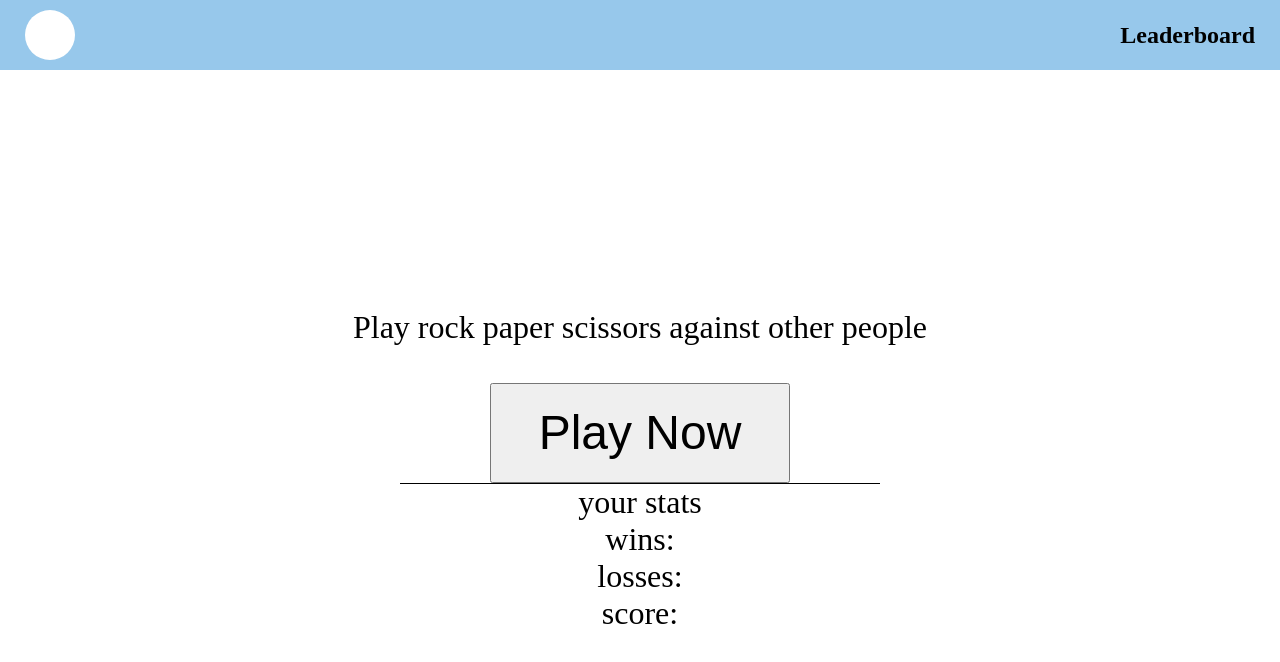
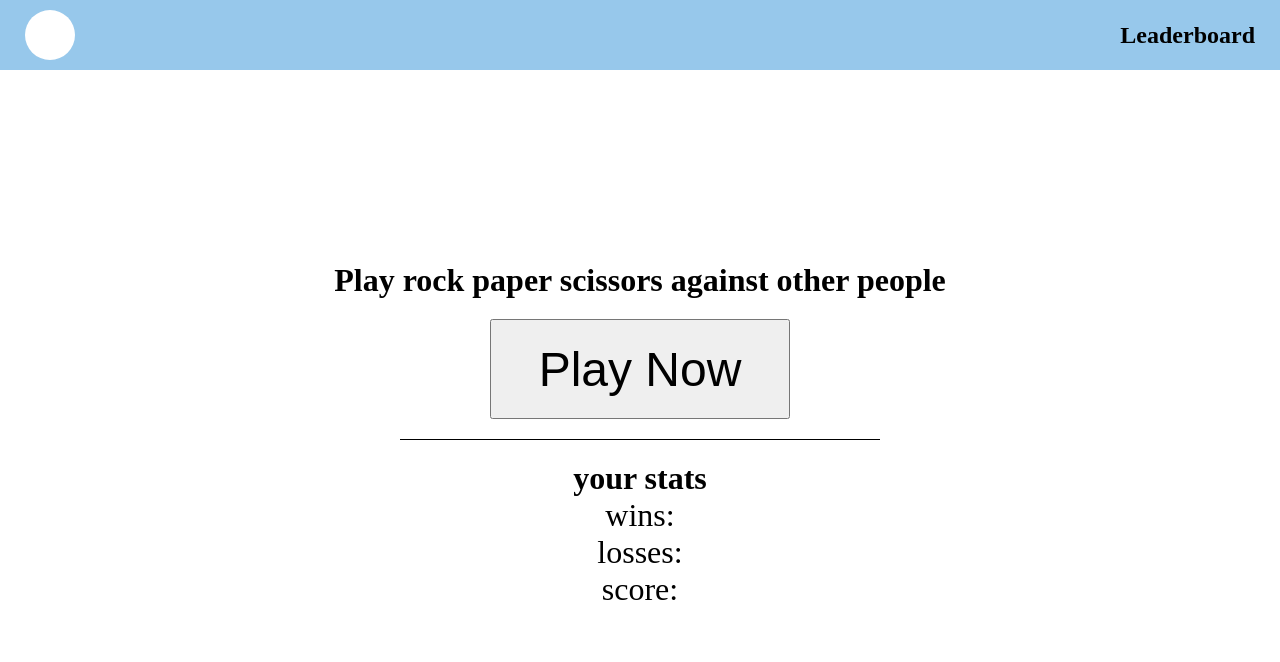
Before and after one commit to NickMakeThing/rock-paper-scissors, a React app in the folder frontend/: page / in a window 1280 px wide. Shown: the top 662 px of the page. Built offline with nearby package versions, Linux system fonts and the light colour scheme; the HTML template or start-up script is replaced by a standard one.

Commit message:
adjusted the height in view.js

```diff
--- a/frontend/src/components/FindOpponentButton.js
+++ b/frontend/src/components/FindOpponentButton.js
@@ -1,7 +1,7 @@
 import React from 'react'
 export default function FindOpponentButton(props){
     return (
-        <div>
+        <span>
             <span
                 style={{color:'red'}}>
                 {props.error}
@@ -10,7 +10,7 @@ export default function FindOpponentButton(props){
                 onClick={()=>findOpponent(props.stateControl,props.userId)}>
                 Play Now
             </button>
-        </div>
+        </span>
     )
 }
 
@@ -42,6 +42,7 @@ function findOpponent(state,userId) {
 
 const buttonStyle={
     fontSize:'150%',
+    marginTop:20,
     width:300,
     height:100
 }
--- /dev/null
+++ b/frontend/src/components/LandingView.js
@@ -0,0 +1,26 @@
+import React from 'react'
+
+export default function LandingView(props){
+    const userStats = props.userStats
+    const findOpponentButton = props.findOpponentButton
+    return(<>
+        <div>
+            <b>Play rock paper scissors against other people</b>
+            {findOpponentButton}
+        </div>
+        <div style={horizontalLineStyle}/>
+        <div>
+            <b>your stats</b>
+            <div>wins: {userStats.wins}</div>
+            <div>losses: {userStats.losses}</div>
+            <div>score: {userStats.score}</div>
+        </div>
+    </>)
+}
+
+const horizontalLineStyle = {
+    width:'60vh',
+    height:1,
+    margin:20,
+    backgroundColor:'black'
+}
--- a/frontend/src/components/View.js
+++ b/frontend/src/components/View.js
@@ -1,33 +1,21 @@
 import React from 'react'
 import Spinner from './Spinner'
-
+import LandingView from './LandingView'
 export default function View(props){
     const game = props.game
     const match = props.match
     const loading = props.loading
     const userStats = props.userStats
     const findOpponentButton = props.findOpponentButton
-
     if (loading) { //do we put all this in a function? if yes, then many arguments: (loading,match,game,findOpponent)
         var view = <Spinner/>
     } else {
         if (match.connected) {
             var view = game
         } else {
-            var view = <>
-                <div>
-                    Play rock paper scissors against other people
-                    {findOpponentButton}
-                </div>
-                <div style={horizontalLineStyle}/>
-                <div>
-                    <div>your stats</div>
-                    <div>wins: {userStats.wins}</div>
-                    <div>losses: {userStats.losses}</div>
-                    <div>score: {userStats.score}</div>
-
-                </div>
-            </>
+            var view = <LandingView
+                userStats = {userStats}
+                findOpponentButton = {findOpponentButton}/>
         }
     }  //modal, view landing or page for name choosing???
     return(
@@ -41,12 +29,7 @@ const viewContainerStyle = {
     fontSize:'200%',
     display:'flex',
     flexDirection:'column',
-    height:'100vh',
+    height:'calc(100vh - 70px)',
     alignItems:'center',
     justifyContent:'center'
 }
-const horizontalLineStyle = {
-    width:'60vh',
-    height:1,
-    backgroundColor:'black'
-}
```
Also changed, not shown: 1 other file (tests, documents, lock files or other folders).
